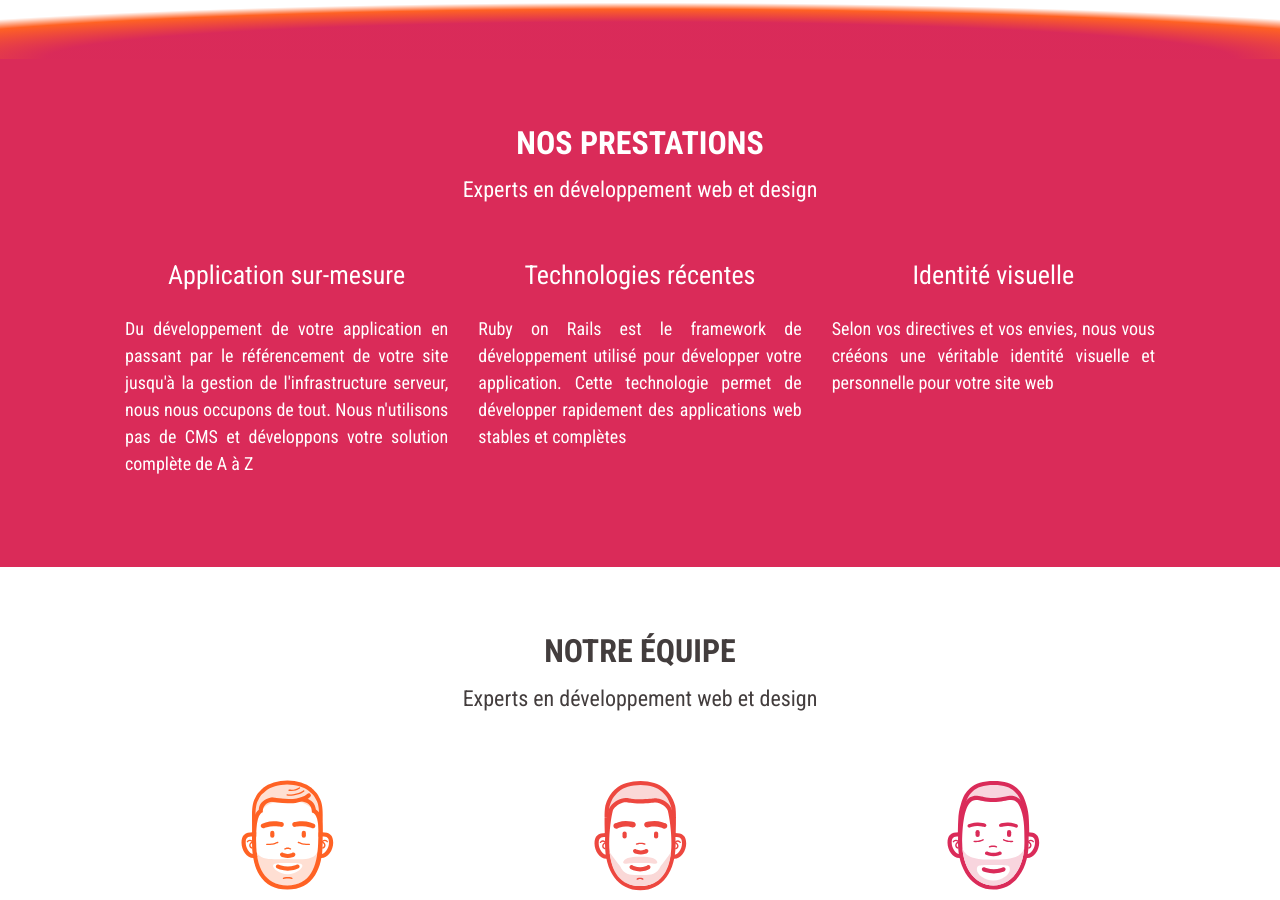
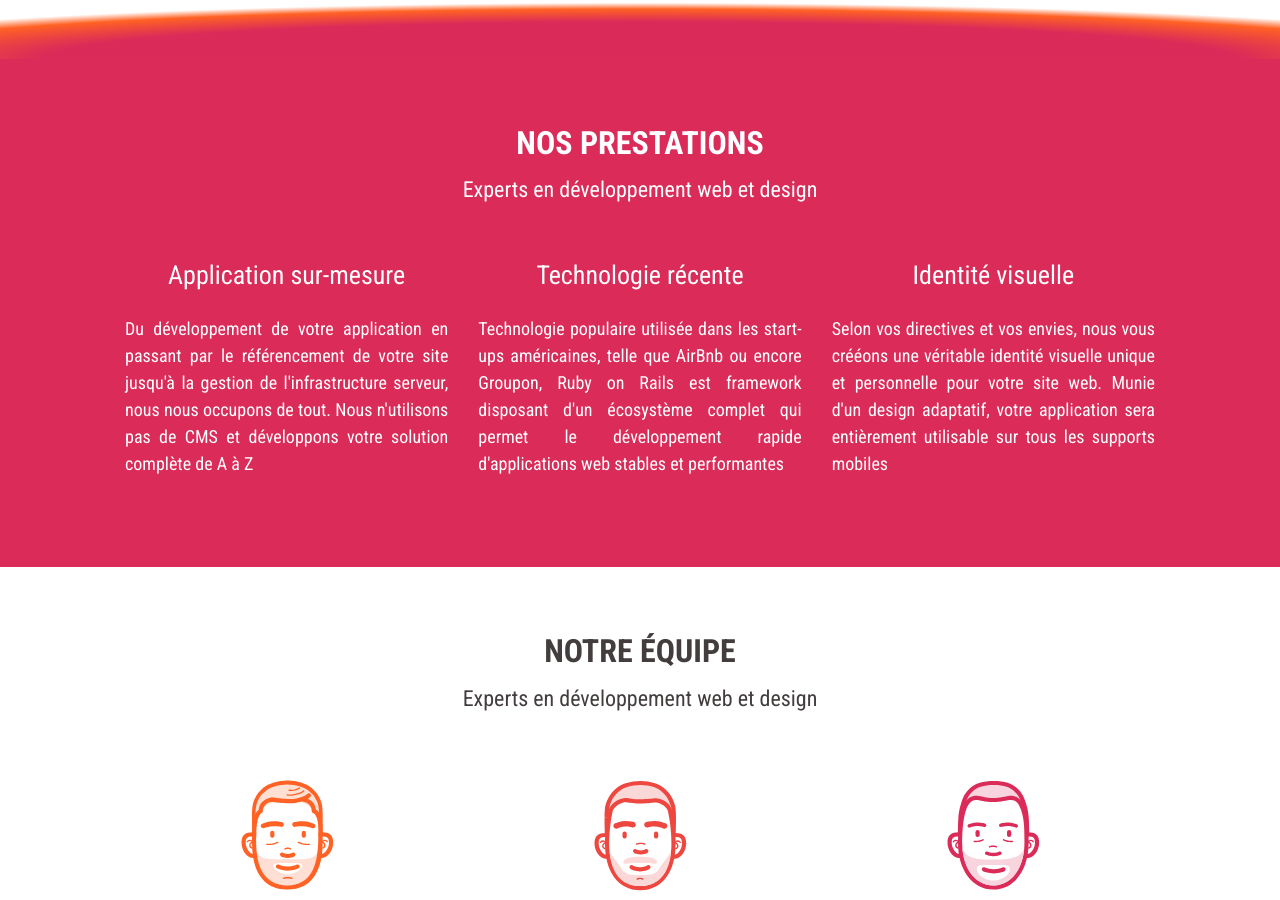
Before and after one commit to mayami-it/mayami-site, a Jekyll site: the page built from index.html, in a window 1280 px wide and 900 px high, scrolled down 570 px. Built offline with Jekyll 4.4.1, drawn with Linux system fonts in a browser that asks for light colours.

Commit message:
Improve wording

```diff
--- a/index.html
+++ b/index.html
@@ -32,13 +32,13 @@ excerpt: Agence Web à Genève spécialisée dans le développement d'applicatio
       </div>
 
       <div class="col-12-m col-4-l">
-        <p class="fs-3 u-color-white">Technologies récentes</p>
-        <p class="u-color-white text-justify">Ruby on Rails est le framework de développement utilisé pour développer votre application. Cette technologie permet de développer rapidement des applications web stables et complètes</p>
+        <p class="fs-3 u-color-white">Technologie récente</p>
+        <p class="u-color-white text-justify">Technologie populaire utilisée dans les start-ups américaines, telle que AirBnb ou encore Groupon, Ruby on Rails est framework disposant d'un écosystème complet qui permet le développement rapide d'applications web stables et performantes</p>
       </div>
 
       <div class="col-12-m col-4-l">
         <p class="fs-3 u-color-white">Identité visuelle</p>
-        <p class="u-color-white text-justify">Selon vos directives et vos envies, nous vous crééons une véritable identité visuelle et personnelle pour votre site web</p>
+        <p class="u-color-white text-justify">Selon vos directives et vos envies, nous vous crééons une véritable identité visuelle unique et personnelle pour votre site web. Munie d'un design adaptatif, votre application sera entièrement utilisable sur tous les supports mobiles</p>
       </div>
 
     </div>
```
Also changed, not shown: other parts of index.html (+2 -2 lines).
